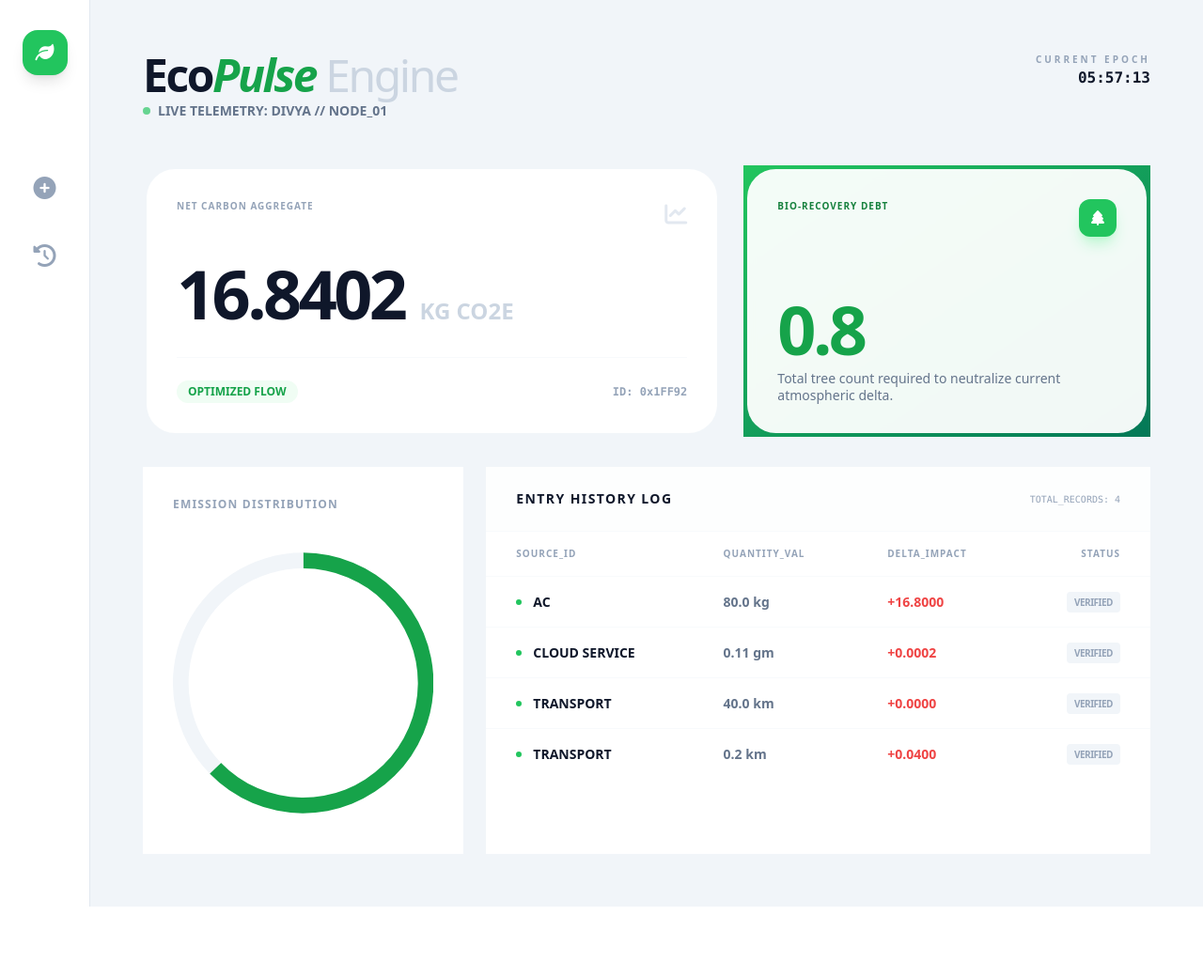
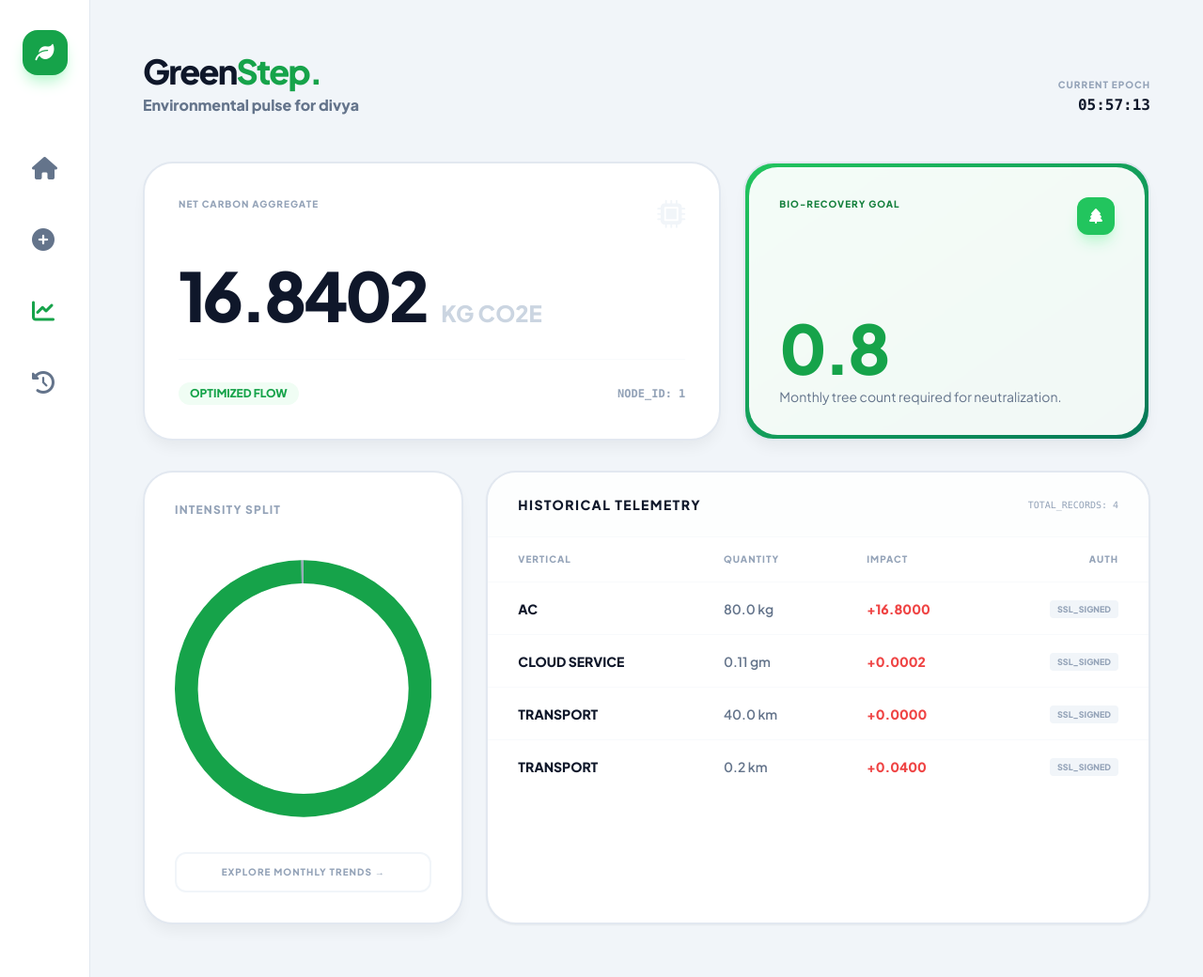
Before and after one commit to DIVYA-KAREGAONKAR/Green_Step, a Django app: page /dashboard/ in a window 1280 px wide. Shown: the whole page at 94% size. Before the commit the page ends 965 px from the top, so only its background shows below. Run offline with Django 5.2, Linux system fonts and the light colour scheme; a user stored in the database is signed in; data comes from the database, SQL or seed files in the repository; both versions use the stored data as it was after the commit; some libraries are stand-ins or nearby versions.

Commit message:
monthly trends added

```diff
--- a/core/templates/core/base.html
+++ b/core/templates/core/base.html
@@ -2,27 +2,54 @@
 <html lang="en">
 <head>
     <meta charset="UTF-8">
+    <meta name="viewport" content="width=device-width, initial-scale=1.0">
+    <title>GreenStep | Environmental Ledger</title>
     <script src="https://cdn.tailwindcss.com"></script>
     <link href="https://cdnjs.cloudflare.com/ajax/libs/font-awesome/6.0.0/css/all.min.css" rel="stylesheet">
     <style>
         @import url('https://fonts.googleapis.com/css2?family=Plus+Jakarta+Sans:wght@400;600;800&display=swap');
-  /* High-Contrast Visibility Fixes */
-body { background-color: #f1f5f9; color: #0f172a; } /* Slate-900 for text */
-.pro-card { border: 2px solid #e2e8f0; box-shadow: 0 20px 25px -5px rgba(0, 0, 0, 0.1); }
-label { color: #475569 !important; font-weight: 800 !important; } /* Darker labels */
+
+        body {
+            font-family: 'Plus Jakarta Sans', sans-serif;
+            background-color: #f1f5f9;
+            color: #0f172a;
+        }
+
+        .fresh-card {
+            background: white;
+            border: 2px solid #e2e8f0;
+            border-radius: 2rem;
+            box-shadow: 0 10px 15px -3px rgba(0, 0, 0, 0.05);
+        }
+
+        .nav-link {
+            color: #64748b !important; /* Muted slate for inactive icons */
+            font-size: 1.5rem;
+            transition: all 0.2s ease;
+        }
+        .nav-link:hover { color: #16a34a !important; transform: scale(1.1); }
+
+        /* Highlight for the active page icon */
+        .nav-link.active { color: #0f172a !important; }
     </style>
 </head>
 <body class="flex flex-col lg:flex-row min-h-screen">
    <nav class="w-full lg:w-24 border-r border-slate-200 bg-white flex lg:flex-col items-center py-8 gap-10">
-        <div class="w-12 h-12 bg-green-500 rounded-2xl flex items-center justify-center text-white shadow-lg">
+    <div class="w-12 h-12 bg-green-600 rounded-2xl flex items-center justify-center text-white shadow-lg shadow-green-200">
         <i class="fa-solid fa-leaf text-xl"></i>
     </div>
-        <div class="flex lg:flex-col gap-10 text-slate-400">
-            <a href="{% url 'dashboard' %}" class="hover:text-green-500 transition"><i class="fa-solid fa-grid-2 text-2xl"></i></a>
-            <a href="{% url 'log_activity' %}" class="hover:text-green-500 transition"><i class="fa-solid fa-circle-plus text-2xl"></i></a>
-            <a href="{% url 'history' %}" class="hover:text-green-500 transition"><i class="fa-solid fa-clock-rotate-left text-2xl"></i></a>
+
+    <div class="flex lg:flex-col gap-10 mt-10">
+        <a href="{% url 'dashboard' %}" class="nav-link" title="Dashboard"><i class="fa-solid fa-house"></i></a>
+
+        <a href="{% url 'log_activity' %}" class="nav-link" title="Log Activity"><i class="fa-solid fa-plus-circle"></i></a>
+
+        <a href="{% url 'trends' %}" class="nav-link" title="Analytics"><i class="fa-solid fa-chart-line text-green-600"></i></a>
+
+        <a href="{% url 'history' %}" class="nav-link" title="History"><i class="fa-solid fa-clock-rotate-left"></i></a>
     </div>
 </nav>
+
 <main class="flex-1 p-8 lg:p-14">
     {% block content %}{% endblock %}
 </main>
--- a/core/templates/core/dashboard.html
+++ b/core/templates/core/dashboard.html
@@ -2,19 +2,16 @@
 
 {% block content %}
 <div class="max-w-[1200px] mx-auto">
-    <header class="mb-12 flex justify-between items-start">
-        <div class="space-y-1">
-            <h1 class="text-5xl font-black text-slate-900 tracking-tighter">
-                Eco<span class="text-green-600 italic">Pulse</span> <span class="text-slate-300 font-light">Engine</span>
+    <header class="mb-12 flex justify-between items-end">
+        <div>
+            <h1 class="text-4xl font-[800] text-slate-900 tracking-tighter">
+                Green<span class="text-green-600">Step.</span>
             </h1>
-            <div class="flex items-center gap-2 text-slate-500 font-semibold text-sm">
-                <span class="w-2 h-2 bg-green-500 rounded-full animate-pulse"></span>
-                LIVE TELEMETRY: {{ user.username|upper }} // NODE_01
-            </div>
+            <p class="text-slate-500 font-bold mt-1">Environmental pulse for {{ user.username }}</p>
         </div>
-        <div class="flex flex-col items-end">
-            <span class="text-[10px] font-black uppercase tracking-[0.3em] text-slate-400">Current Epoch</span>
-            <span class="text-slate-900 font-mono font-bold">{% now "H:i:s" %}</span>
+        <div class="text-right hidden sm:block">
+            <span class="text-[10px] font-black uppercase tracking-widest text-slate-400">Current Epoch</span>
+            <p class="text-slate-900 font-mono font-bold">{% now "H:i:s" %}</p>
         </div>
     </header>
 
@@ -23,15 +20,15 @@
             <div class="bg-white rounded-[1.9rem] p-8 h-full flex flex-col justify-between">
                 <div class="flex justify-between items-start">
                     <span class="text-[10px] font-bold uppercase tracking-widest text-slate-400">Net Carbon Aggregate</span>
-                    <i class="fa-solid fa-chart-line text-slate-200 text-2xl"></i>
+                    <i class="fa-solid fa-microchip text-slate-100 text-3xl"></i>
                 </div>
                 <div class="mt-8 flex items-baseline gap-4">
                     <span class="text-7xl font-[900] text-slate-900 tracking-tighter">{{ metrics.total|floatformat:4 }}</span>
                     <span class="text-2xl text-slate-300 font-black uppercase">kg CO2e</span>
                 </div>
                 <div class="mt-8 pt-6 border-t border-slate-50 flex items-center justify-between text-xs font-bold">
-                    <span class="text-green-600 bg-green-50 px-3 py-1 rounded-full">OPTIMIZED FLOW</span>
-                    <span class="text-slate-400 font-mono">ID: 0x{{ user.id|default:"A1" }}FF92</span>
+                    <span class="text-green-600 bg-green-50 px-3 py-1 rounded-full uppercase">Optimized Flow</span>
+                    <span class="text-slate-400 font-mono">NODE_ID: {{ user.id|default:"1" }}</span>
                 </div>
             </div>
         </div>
@@ -39,14 +36,14 @@
         <div class="col-span-12 lg:col-span-5 fresh-card p-1 bg-gradient-to-br from-green-500 to-emerald-700">
             <div class="bg-white/95 backdrop-blur-sm rounded-[1.9rem] p-8 h-full flex flex-col justify-between">
                 <div class="flex justify-between items-start">
-                    <span class="text-[10px] font-bold uppercase tracking-widest text-green-700">Bio-Recovery Debt</span>
+                    <span class="text-[10px] font-bold uppercase tracking-widest text-green-700">Bio-Recovery Goal</span>
                     <div class="w-10 h-10 rounded-xl bg-green-500 text-white flex items-center justify-center shadow-lg shadow-green-200">
                         <i class="fa-solid fa-tree"></i>
                     </div>
                 </div>
                 <div class="mt-4">
                     <span class="text-7xl font-[900] text-green-600 tracking-tighter">{{ metrics.trees|floatformat:1 }}</span>
-                    <p class="text-slate-500 text-sm font-medium mt-2 leading-tight">Total tree count required to neutralize current atmospheric delta.</p>
+                    <p class="text-slate-500 text-sm font-medium mt-2 leading-tight">Monthly tree count required for neutralization.</p>
                 </div>
             </div>
         </div>
@@ -54,42 +51,42 @@
 
     <div class="grid grid-cols-12 gap-6">
         <div class="col-span-12 lg:col-span-4 fresh-card p-8 bg-white flex flex-col">
-            <h3 class="text-xs font-black uppercase tracking-widest text-slate-400 mb-8">Emission Distribution</h3>
-            <div class="relative flex-1 min-h-[220px]">
+            <h3 class="text-xs font-black uppercase tracking-widest text-slate-400 mb-8">Intensity Split</h3>
+            <div class="relative flex-1 min-h-[250px]">
                 <canvas id="freshChart"></canvas>
             </div>
+            <a href="{% url 'trends' %}" class="mt-6 block text-center py-3 border-2 border-slate-100 rounded-xl text-[10px] font-black uppercase tracking-widest text-slate-400 hover:border-green-500 hover:text-green-600 transition">
+                Explore Monthly Trends →
+            </a>
         </div>
 
-        <div class="col-span-12 lg:col-span-8 fresh-card overflow-hidden bg-white">
+        <div class="col-span-12 lg:col-span-8 fresh-card overflow-hidden bg-white shadow-sm">
             <div class="px-8 py-6 border-b border-slate-50 flex justify-between items-center bg-slate-50/30">
-                <h3 class="font-black text-slate-900 text-sm uppercase tracking-widest">Entry History Log</h3>
+                <h3 class="font-black text-slate-900 text-sm uppercase tracking-widest">Historical Telemetry</h3>
                 <span class="text-[10px] text-slate-400 font-mono">TOTAL_RECORDS: {{ entries|length }}</span>
             </div>
             <div class="overflow-x-auto">
                 <table class="w-full text-left">
                     <thead class="text-[10px] font-black uppercase tracking-widest text-slate-400 border-b border-slate-50">
                         <tr>
-                            <th class="px-8 py-4">Source_ID</th>
-                            <th class="px-8 py-4">Quantity_Val</th>
-                            <th class="px-8 py-4">Delta_Impact</th>
-                            <th class="px-8 py-4 text-right">Status</th>
+                            <th class="px-8 py-4">Vertical</th>
+                            <th class="px-8 py-4">Quantity</th>
+                            <th class="px-8 py-4">Impact</th>
+                            <th class="px-8 py-4 text-right">Auth</th>
                         </tr>
                     </thead>
                     <tbody class="divide-y divide-slate-50 text-sm font-semibold">
                         {% for entry in entries %}
                         <tr class="group hover:bg-slate-50 transition-colors">
-                            <td class="px-8 py-4">
-                                <div class="flex items-center gap-3">
-                                    <span class="w-1.5 h-1.5 rounded-full bg-green-500"></span>
-                                    <span class="text-slate-900">{{ entry.category.name|upper }}</span>
-                                </div>
-                            </td>
+                            <td class="px-8 py-4 font-bold text-slate-900">{{ entry.category.name|upper }}</td>
                             <td class="px-8 py-4 text-slate-500">{{ entry.value }} {{ entry.category.unit }}</td>
-                            <td class="px-8 py-4 text-red-500 font-bold">+{{ entry.co2_total|floatformat:4 }}</td>
+                            <td class="px-8 py-4 text-red-500 font-black">+{{ entry.co2_total|floatformat:4 }}</td>
                             <td class="px-8 py-4 text-right">
-                                <span class="text-[10px] py-1 px-2 bg-slate-100 rounded text-slate-400 uppercase tracking-tighter">Verified</span>
+                                <span class="text-[9px] font-black px-2 py-1 bg-slate-100 text-slate-400 rounded">SSL_SIGNED</span>
                             </td>
                         </tr>
+                        {% empty %}
+                        <tr><td colspan="4" class="p-20 text-center text-slate-300 font-bold uppercase tracking-widest">Awaiting Initial Data Stream...</td></tr>
                         {% endfor %}
                     </tbody>
                 </table>
@@ -98,28 +95,43 @@
     </div>
 </div>
 
+{{ circle_labels|json_script:"circle-labels" }}
+{{ circle_values|json_script:"circle-values" }}
+
 <script src="https://cdn.jsdelivr.net/npm/chart.js"></script>
 <script>
     document.addEventListener("DOMContentLoaded", function() {
+        const labels = JSON.parse(document.getElementById('circle-labels').textContent);
+        const values = JSON.parse(document.getElementById('circle-values').textContent);
         const ctx = document.getElementById('freshChart').getContext('2d');
 
-        // Backend Data Injection
-        const carbonTotal = parseFloat("{{ metrics.total|default:0 }}") || 1;
+        // Fallback: If no data, show a neutral ring
+        if (labels.length === 0) {
+            new Chart(ctx, {
+                type: 'doughnut',
+                data: {
+                    labels: ['Pending'],
+                    datasets: [{ data: [1], backgroundColor: ['#f1f5f9'], borderWidth: 0 }]
+                },
+                options: { cutout: '85%', plugins: { legend: { display: false } } }
+            });
+            return;
+        }
 
         new Chart(ctx, {
             type: 'doughnut',
             data: {
-                labels: ['Current Output', 'Atmospheric Target'],
+                labels: labels,
                 datasets: [{
-                    data: [carbonTotal, 10], // Static '10' for visual goal comparison
-                    backgroundColor: ['#16a34a', '#f1f5f9'],
+                    data: values,
+                    backgroundColor: ['#16a34a', '#0f172a', '#64748b', '#94a3b8', '#cbd5e1'],
                     borderWidth: 0,
                     hoverOffset: 15
                 }]
             },
             options: {
                 plugins: { legend: { display: false } },
-                cutout: '88%',
+                cutout: '82%',
                 responsive: true,
                 maintainAspectRatio: false,
                 animation: { animateRotate: true, duration: 2000 }
--- a/core/urls.py
+++ b/core/urls.py
@@ -5,4 +5,5 @@ urlpatterns = [
     path('dashboard/', views.dashboard, name='dashboard'),
     path('log-activity/', views.log_activity, name='log_activity'),
     path('history/', views.history, name='history'),
+    path('trends/', views.monthly_trends, name='trends'),
 ]
--- a/core/views.py
+++ b/core/views.py
@@ -6,14 +6,49 @@ from django.contrib.auth.decorators import login_required
 
 @login_required
 def dashboard(request):
-    user_entries = CarbonEntry.objects.filter(user=request.user)
-    metrics = calculate_metrics(user_entries)
-    categories = Category.objects.all()
+    # Fetch entries for the current user
+    entries = CarbonEntry.objects.filter(user=request.user).order_by('-created_at')
 
-    return render(request, 'core/dashboard.html', {
-        'metrics': metrics,
-        'entries': user_entries.order_by('-created_at'),
-        'categories': categories
+    # Logic to get breakdown by category for the Intensity Split circle
+    breakdown = entries.values('category__name').annotate(total=Sum('co2_total'))
+
+    circle_labels = [item['category__name'] for item in breakdown]
+    circle_values = [float(item['total']) for item in breakdown]
+
+    context = {
+        'entries': entries[:5], # Show last 5 logs
+        'metrics': {
+            'total': entries.aggregate(Sum('co2_total'))['co2_total__sum'] or 0,
+            'trees': (entries.aggregate(Sum('co2_total'))['co2_total__sum'] or 0) / 21,
+        },
+        'circle_labels': circle_labels,
+        'circle_values': circle_values,
+    }
+    return render(request, 'core/dashboard.html', context)
+
+from django.db.models.functions import TruncMonth
+from django.db.models import Sum
+from .models import CarbonEntry
+from django.shortcuts import render
+
+def monthly_trends(request):
+    # Aggregate data
+    monthly_data = (
+        CarbonEntry.objects.filter(user=request.user)
+        .annotate(month=TruncMonth('created_at'))
+        .values('month')
+        .annotate(total_co2=Sum('co2_total'))
+        .order_by('month')
+    )
+
+    # Convert to clean lists for JavaScript
+    labels = [data['month'].strftime("%b %Y") for data in monthly_data]
+    values = [float(data['total_co2']) for data in monthly_data] # Ensure float type
+
+    return render(request, 'core/trends.html', {
+        'labels': labels,
+        'values': values,
+        'monthly_data': monthly_data
     })
 
 def log_activity(request):
```
Also changed, not shown: core/templates/core/trends.html (added, +111 -0 lines), db.sqlite3. Lines whose indentation alone changed are shown as unchanged.
